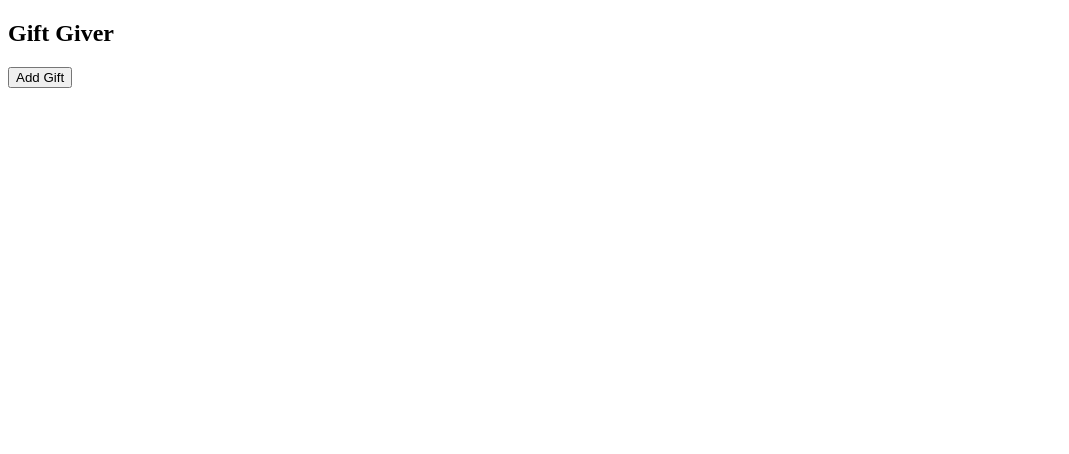
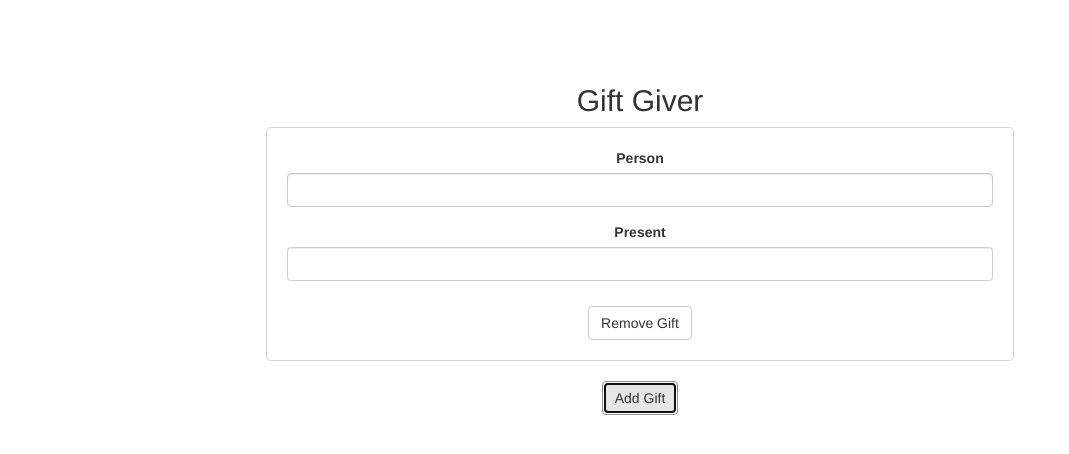
Before and after one commit to Mike-Van/giftgiver, a React app: page / in a window 1280 px wide. Both pictures are taken after a click on the button "Add Gift". Shown: the whole page, without its empty margins (0-1069 px from the left). Built offline with nearby package versions, Linux system fonts and the light colour scheme.

Commit message:
last commit

```diff
--- a/public/index.html
+++ b/public/index.html
@@ -20,6 +20,8 @@
       Learn how to configure a non-root public URL by running `npm run build`.
     -->
     <title>React App</title>
+    <!-- Latest compiled and minified CSS -->
+<link rel="stylesheet" href="https://maxcdn.bootstrapcdn.com/bootstrap/3.3.7/css/bootstrap.min.css" integrity="sha384-BVYiiSIFeK1dGmJRAkycuHAHRg32OmUcww7on3RYdg4Va+PmSTsz/K68vbdEjh4u" crossorigin="anonymous">
   </head>
   <body>
     <noscript>
--- a/src/components/App.js
+++ b/src/components/App.js
@@ -1,6 +1,8 @@
 import React, {Component} from 'react'
 import {Button} from 'react-bootstrap'
 
+import Gift from './Gift'
+import {max_number} from '../helper'
 class App extends Component {
   constructor(){
     super()
@@ -10,13 +12,14 @@ class App extends Component {
   addGift = () => {
     const { gifts } = this.state
 
-    const ids = this.state.gifts.map(gift => gift.id)
-
-    const max_id = ids.length > 0 ? Math.max(...ids) : 0 //...will return all array here
-
-    gifts.push({ id: max_id + 1 })
+    gifts.push({ id: max_number(this.state.gifts.map(gift => gift.id)) + 1 })
 
     this.setState({ gifts })
+  }
+
+  removeGift = (id) => {
+    const gifts = this.state.gifts.filter(gift => gift.id !== id) //will return the gifts whose id doesnt match the id paramter
+    this.setState({gifts})
   }
 
   render() {
@@ -26,7 +29,13 @@ class App extends Component {
         <div className='gift-list'>
           {
             this.state.gifts.map(gift => {
-              return <div key={gift.id}></div>
+              return (
+                <Gift
+                  key={gift.id}
+                  gift={gift}
+                  removeGift={this.removeGift}
+                />
+              )
             })
           }
         </div>
--- /dev/null
+++ b/src/components/Gift.js
@@ -0,0 +1,39 @@
+import React, {Component} from 'react'
+import {Form, FormGroup, FormControl, ControlLabel, Button} from 'react-bootstrap'
+
+class Gift extends Component {
+  constructor(){
+    super()
+    this.state = {person: '', present: ''}
+  }
+  render() {
+    return(
+      <div className='gift'>
+        <Form>
+          <FormGroup>
+            <ControlLabel>Person</ControlLabel>
+            <FormControl
+              className='input-person'
+              onChange={event => this.setState({person: event.target.value})}
+            />
+          </FormGroup>
+          <FormGroup>
+            <ControlLabel>Present</ControlLabel>
+            <FormControl
+              className='input-present'
+              onChange={event => this.setState({present: event.target.value})}
+            />
+          </FormGroup>
+        </Form>
+        <Button
+          className='btn-remove'
+          onClick={() => this.props.removeGift(this.props.gift.id)}
+        >
+          Remove Gift
+        </Button>
+      </div>
+    )
+  }
+}
+
+export default Gift
--- /dev/null
+++ b/src/helper/index.js
@@ -0,0 +1,3 @@
+export const max_number = numbers => {
+  return numbers.length > 0 ? Math.max(...numbers) : 0
+}
--- /dev/null
+++ b/src/index.css
@@ -0,0 +1,17 @@
+body {
+  text-align: center;
+  padding: 5%;
+  padding-left: 20%;
+  padding-right: 20%;
+}
+
+.gift {
+  border: 1px solid lightgray;
+  border-radius: 5px;
+  margin : 10px;
+  padding: 20px;
+}
+
+Button {
+  margin : 10px;
+}
--- a/src/index.js
+++ b/src/index.js
@@ -3,4 +3,6 @@ import {render} from 'react-dom'
 
 import App from './components/App'
 
+import './index.css'
+
 render(<App />, document.getElementById('root'))
```
Also changed, not shown: package.json (+8 -0 lines), src/components/App.test.js (+17 -1 lines), src/components/Gift.test.js (added, +52 -0 lines), src/helper/index.test.js (added, +15 -0 lines), 1 other file.
